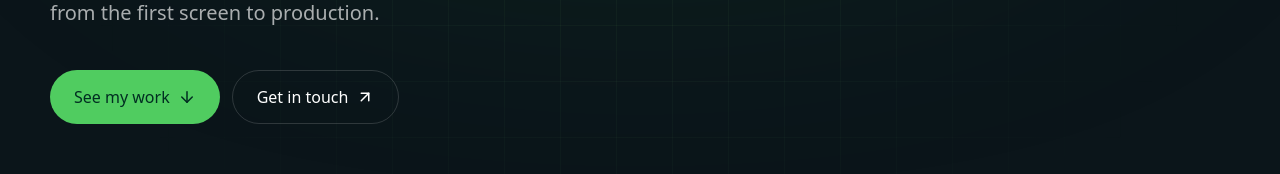
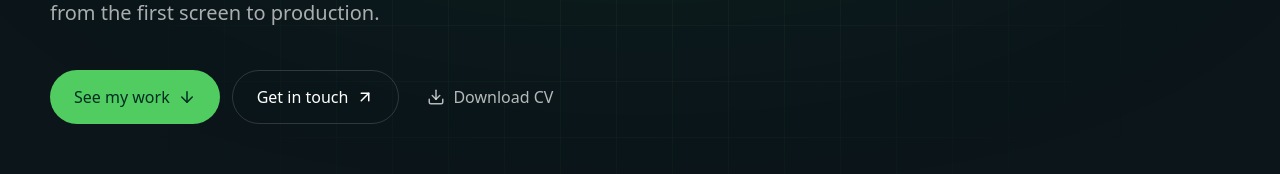
Before and after one commit to reihanms/reihanmanzis-swe, a Next.js app: page / in a window 1280 px wide. Shown: the part 591-765 px from the top of the page. Built offline with nearby package versions, Linux system fonts and the light colour scheme.

Commit message:
feat: add download CV buttons

```diff
--- a/components/sections/Contact.tsx
+++ b/components/sections/Contact.tsx
@@ -2,7 +2,7 @@
 
 import { useState } from "react";
 import { motion } from "framer-motion";
-import { ArrowUpRight, Check, Copy, Mail } from "lucide-react";
+import { ArrowUpRight, Check, Copy, Download, Mail } from "lucide-react";
 
 import { site } from "@/lib/site";
 
@@ -65,6 +65,13 @@ export default function Contact() {
               {copied ? <Check size={18} /> : <Copy size={18} />}
               {copied ? "Copied" : "Copy email"}
             </button>
+            <a
+              href={site.cv}
+              download
+              className="inline-flex items-center justify-center gap-2 rounded-full border border-white/20 px-6 py-3.5 text-white transition-colors hover:border-primary-100 hover:text-primary-100"
+            >
+              <Download size={18} /> Download CV
+            </a>
           </div>
 
           <div className="flex flex-wrap gap-x-8 gap-y-3 pt-4">
--- a/components/sections/HeroSection.tsx
+++ b/components/sections/HeroSection.tsx
@@ -3,9 +3,10 @@
 import Image from "next/image";
 import Link from "next/link";
 import { motion } from "framer-motion";
-import { ArrowDown, ArrowUpRight } from "lucide-react";
+import { ArrowDown, ArrowUpRight, Download } from "lucide-react";
 
 import Portrait from "@/assets/images/reihan.jpg";
+import { site } from "@/lib/site";
 
 const stats = [
   { value: "Top Rated", label: "on Upwork, with 100% Job Success" },
@@ -108,6 +109,13 @@ export default function HeroSection() {
           >
             Get in touch <ArrowUpRight size={18} />
           </Link>
+          <a
+            href={site.cv}
+            download
+            className="inline-flex items-center gap-2 rounded-full px-4 py-3.5 text-white/70 transition-colors hover:text-primary-100"
+          >
+            <Download size={18} /> Download CV
+          </a>
         </motion.div>
 
         <motion.dl
--- a/lib/site.ts
+++ b/lib/site.ts
@@ -1,6 +1,7 @@
 export const site = {
   name: "Reihan Manzis",
   email: "reihanmanzis1@gmail.com",
+  cv: "/Reihan-Manzis-Syahputra-CV.pdf",
   links: {
     linkedin: "https://www.linkedin.com/in/reihan-manzis-syahputra/",
     github: "https://github.com/reihanms",
```
